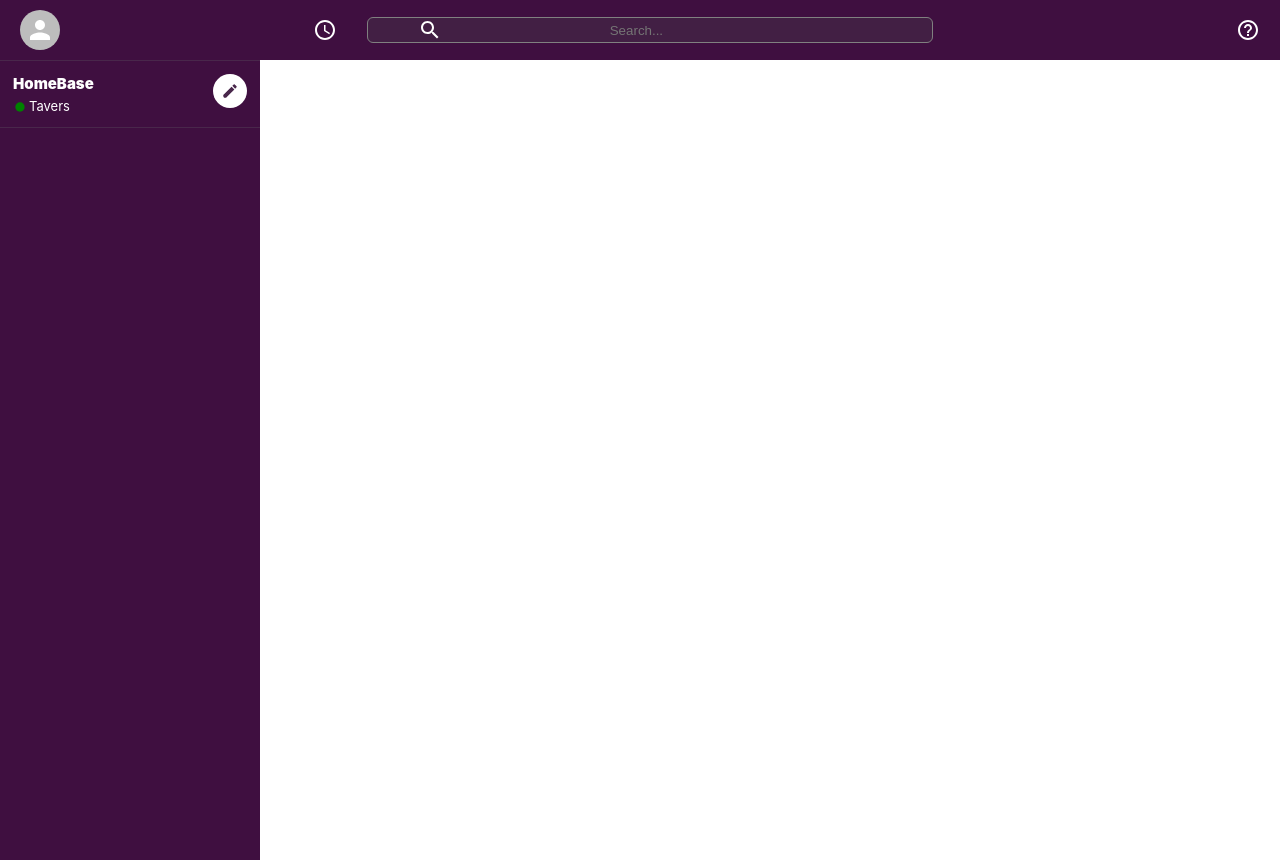
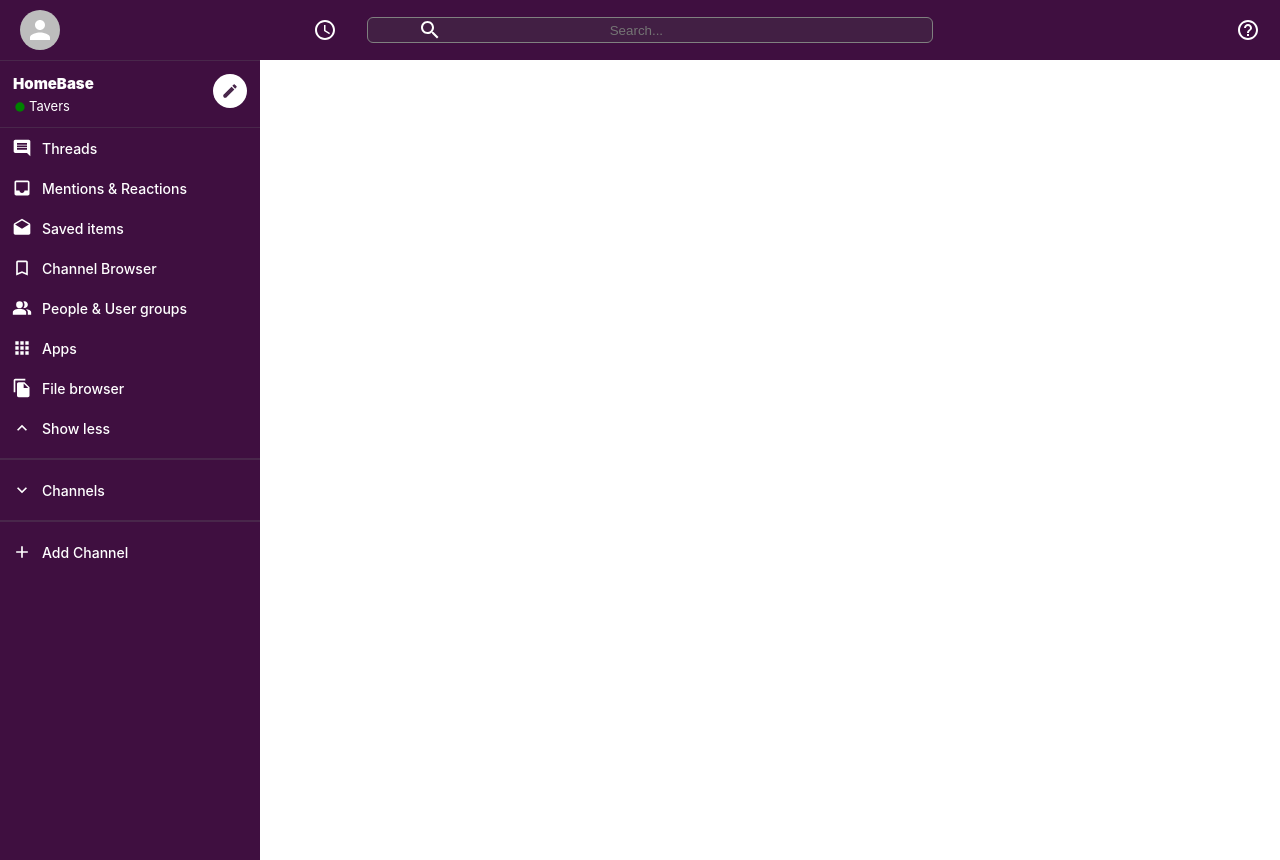
Before and after one commit to tfh12c/slack-clone-tfh12c, a React (Create React App) app: page / in a window 1280 px wide. Built offline with nearby package versions, Linux system fonts and the light colour scheme.

Commit message:
sidebar options styled, working on functionality

```diff
--- a/src/components/Sidebar.js
+++ b/src/components/Sidebar.js
@@ -2,6 +2,17 @@ import React from "react";
 import styled from "styled-components";
 import FiberManualRecordIcon from '@mui/icons-material/FiberManualRecord';
 import CreateIcon from '@mui/icons-material/Create';
+import SidebarOption from "./SidebarOption";
+import { InsertComment } from "@mui/icons-material";
+import { Inbox } from "@mui/icons-material";
+import { Drafts } from "@mui/icons-material";
+import { BookmarkBorder } from "@mui/icons-material";
+import { PeopleAlt } from "@mui/icons-material";
+import { Apps } from "@mui/icons-material";
+import { FileCopy } from "@mui/icons-material";
+import { ExpandLess } from "@mui/icons-material";
+import { ExpandMore } from "@mui/icons-material";
+import { Add } from "@mui/icons-material";
 
 function Sidebar() {
 
@@ -17,6 +28,19 @@ function Sidebar() {
 				</SidebarWorkspace>
 				<CreateIcon />
 			</SidebarHeader>
+
+			<SidebarOption Icon={InsertComment} title='Threads' />
+			<SidebarOption Icon={Inbox} title='Mentions & Reactions' />
+			<SidebarOption Icon={Drafts} title='Saved items' />
+			<SidebarOption Icon={BookmarkBorder} title='Channel Browser' />
+			<SidebarOption Icon={PeopleAlt} title='People & User groups' />
+			<SidebarOption Icon={Apps} title='Apps' />
+			<SidebarOption Icon={FileCopy} title='File browser' />
+			<SidebarOption Icon={ExpandLess} title='Show less' />
+			<hr />
+			<SidebarOption Icon={ExpandMore} title='Channels' />
+			<hr />
+			<SidebarOption Icon={Add} title='Add Channel' addChannelOption />
 		</SidebarContainer>
 	)
 }
@@ -29,6 +53,12 @@ const SidebarContainer = styled.div`
 	flex: 0.3%;
 	border-top: 1px solid #49274b;
 	max-width: 16.25rem;
+
+	> hr {
+		margin-top: .625rem;
+		margin-bottom: .625rem;
+		border: 1px solid #49274b;
+	}
 `;
 
 const SidebarHeader = styled.div`
--- a/src/components/SidebarOption.js
+++ b/src/components/SidebarOption.js
@@ -0,0 +1,42 @@
+import React from 'react';
+import styled from 'styled-components';
+
+function SidebarOption({ Icon, title, addChannelOption }) {
+
+	return (
+		<SidebarOptionContainer>
+			{Icon && <Icon fontSize='small' style={{padding: 10}} />}
+			{Icon
+				? (<h3>{title}</h3>)
+				: (<SidebarOptionChannel>
+					<span>#</span> {title}
+				</SidebarOptionChannel>)}
+		</SidebarOptionContainer>
+	)
+}
+
+export default SidebarOption;
+
+const SidebarOptionContainer = styled.div`
+	display: flex;
+	font-size: .75rem;
+	align-items: center;
+	padding-left: .125rem;
+	cursor: pointer;
+
+	:hover {
+		opacity: 0.9;
+		background-color: #340e36;
+	}
+
+	> h3 {
+		font-weight: 500;
+	}
+`;
+
+const SidebarOptionChannel = styled.div`
+
+	> span {
+		padding: 15px;
+	}
+`;
```
